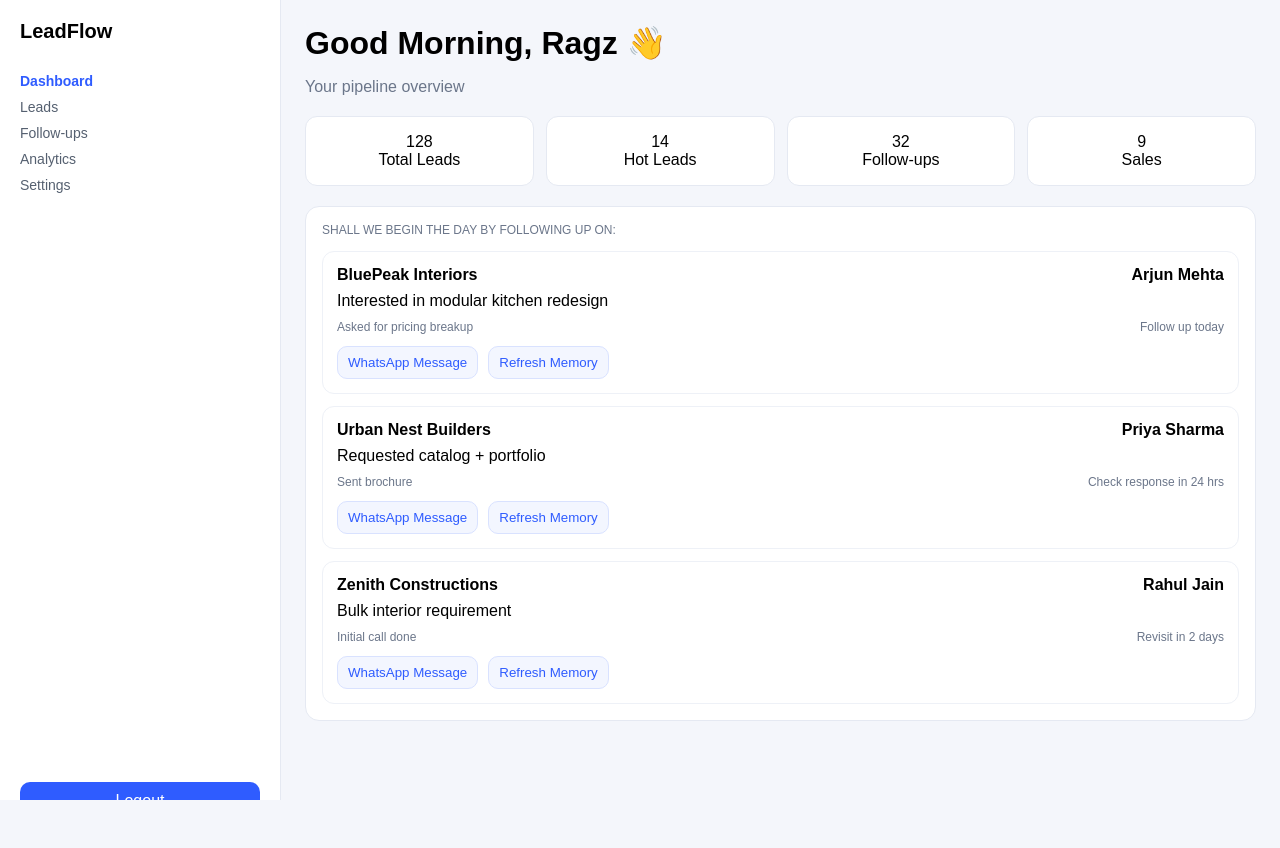
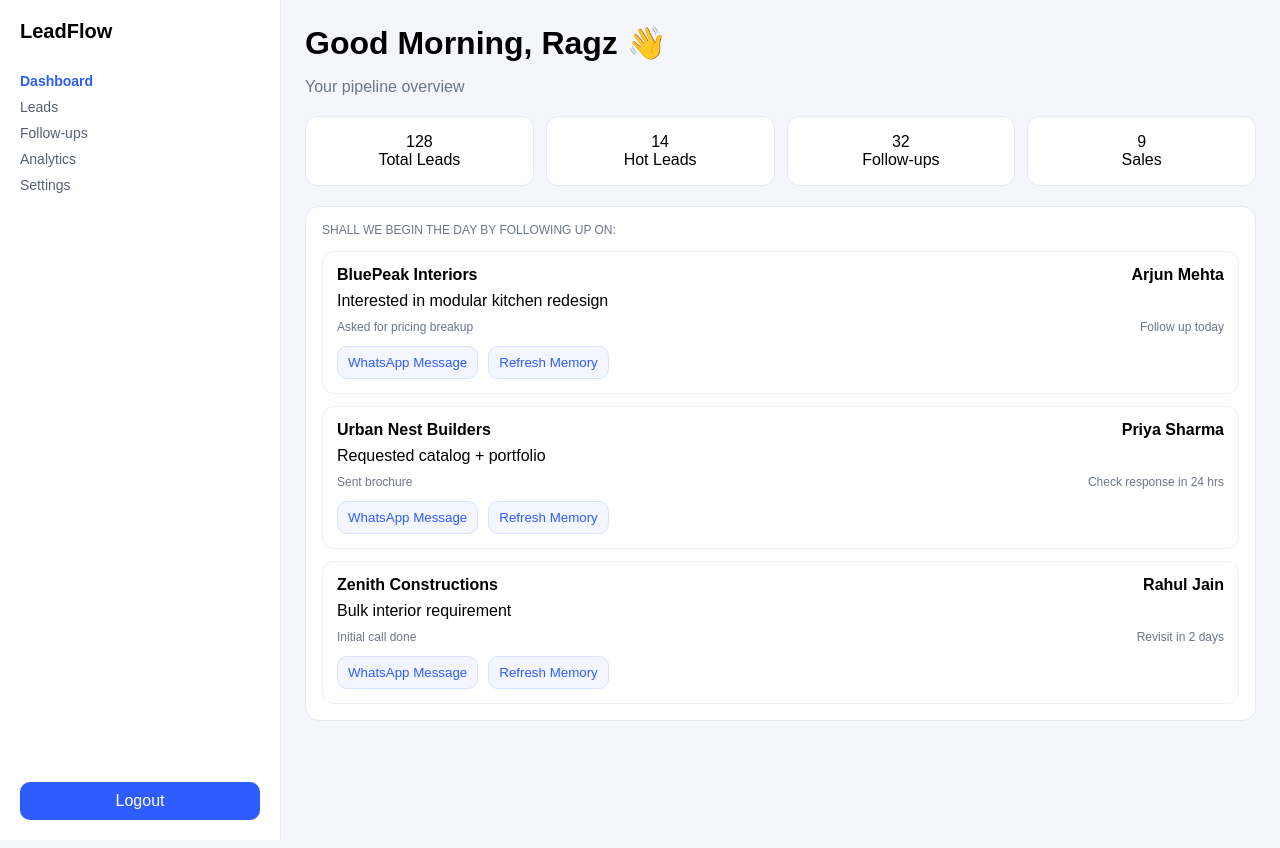
Before and after one commit to stirr3dz3phyr-ship-it/LeadFlow-WarMachine, a React (Vite) app: page / in a window 1280 px wide. Before the commit the page ends 800 px from the top, so only its background shows below. Built offline with nearby package versions, Linux system fonts and the light colour scheme.

Commit message:
Update styles.css

```diff
--- a/src/styles.css
+++ b/src/styles.css
@@ -10,8 +10,7 @@ body {
 
 .app {
   display: flex;
-  height: 100vh;
-  overflow: hidden;
+  min-height: 100vh;
 }
 
 /* SIDEBAR */
@@ -23,7 +22,10 @@ body {
 
   display: flex;
   flex-direction: column;
+
   height: 100vh;
+  position: sticky;
+  top: 0;
 }
 
 .logo {
@@ -62,11 +64,9 @@ body {
 .main {
   flex: 1;
   padding: 24px;
-
-  height: 100vh;
-  overflow-y: auto;
+  min-height: 100vh;
+  overflow: visible;
 }
-
 /* HEADER */
 .header h1 {
   margin: 0;
```
